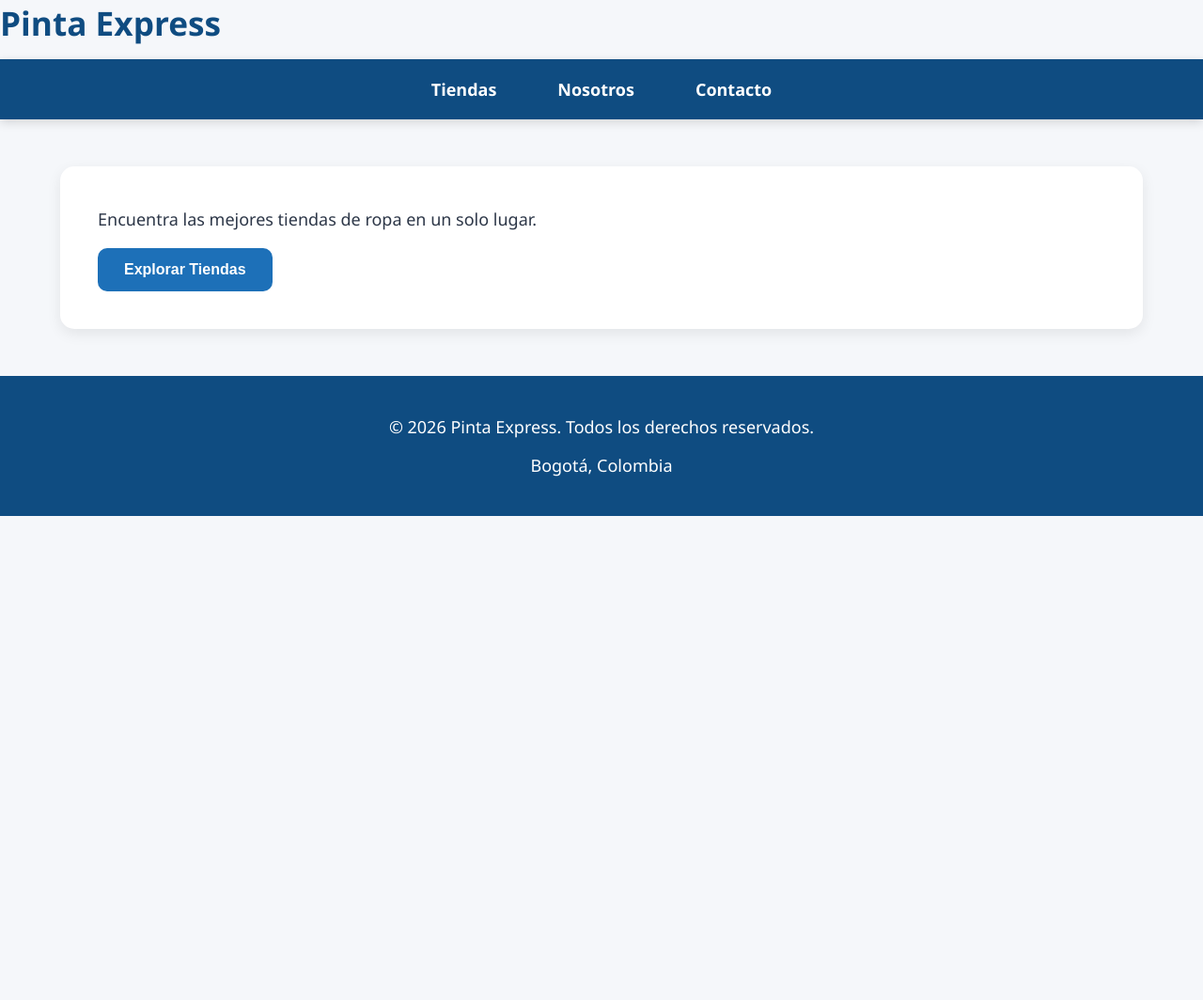
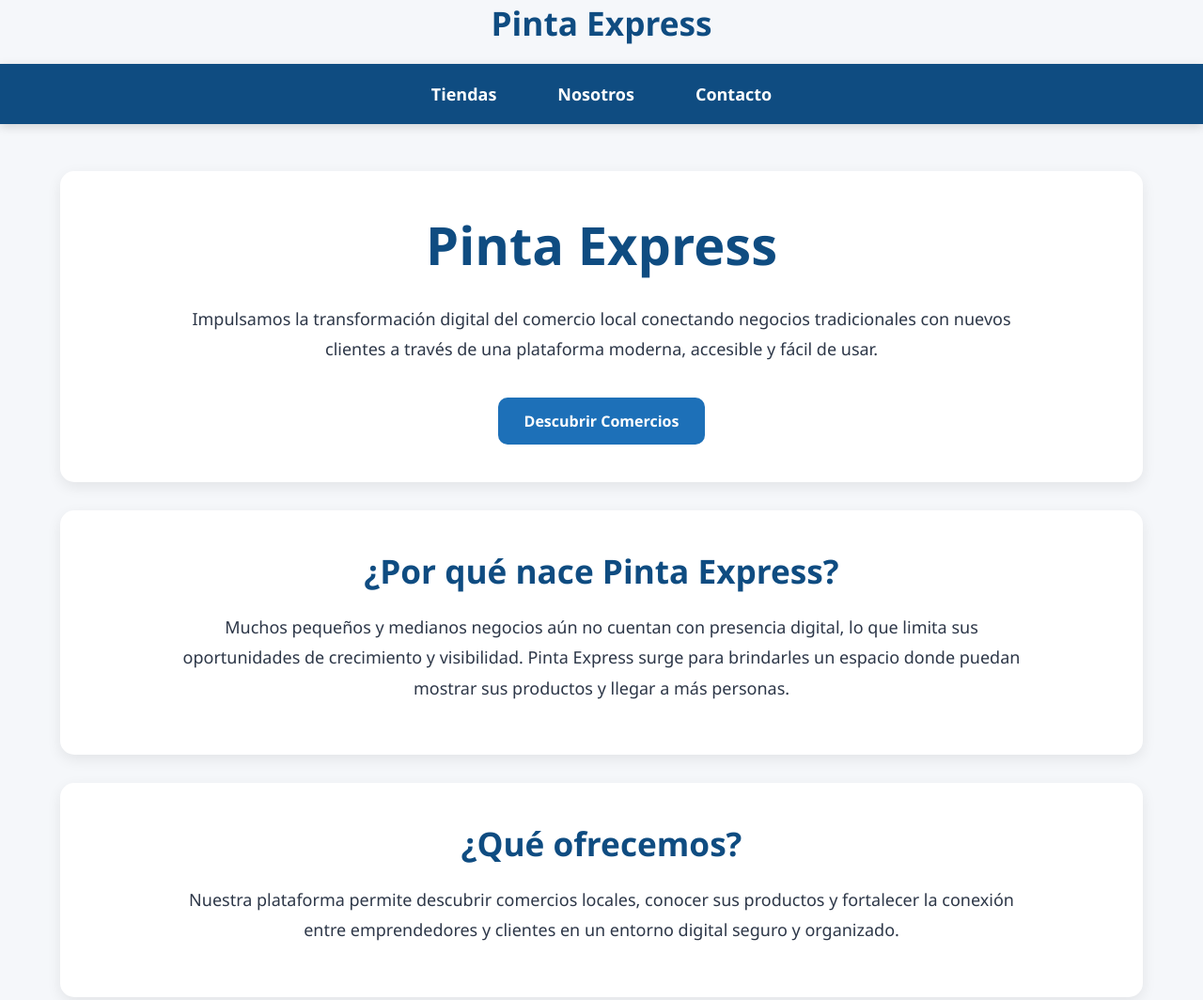
Before and after one commit to Jarbe-12/Pinta-Express, a plain HTML site: page index.html in a window 1280 px wide. Shown: the top 1064 px of the page at 94% size. Before the commit the page ends 800 px from the top, so only its background shows below. Drawn offline with Linux system fonts and the light colour scheme.

Commit message:
Desarrollo contenido pagina de inicio

```diff
--- a/css/styles.css
+++ b/css/styles.css
@@ -55,19 +55,21 @@ h1{
     text-align: center;
     font-size: 3.5rem;
     color: #0f4c81;
+    margin-bottom: 25px;
+}
+
+h2{
+    text-align: center;
+    font-size: 2.2rem;
+    color: #0f4c81;
     margin-bottom: 20px;
 }
 
-h2{
-    font-size: 2.2rem;
+h3{
+    text-align: center;
+    font-size: 1.5rem;
     color: #0f4c81;
     margin-bottom: 15px;
-}
-
-h3{
-    font-size: 1.5rem;
-    color: #0f4c81;
-    margin-bottom: 10px;
 }
 
 p{
@@ -82,16 +84,13 @@ button,
     background-color: #1d70b8;
     color: white;
     text-decoration: none;
-    border: none;
     padding: 14px 28px;
     border-radius: 10px;
-    font-size: 16px;
     font-weight: 600;
-    cursor: pointer;
+    margin-top: 20px;
     transition: 0.3s;
 }
 
-button:hover,
 .btn:hover{
     background-color: #0f4c81;
     transform: translateY(-2px);
@@ -116,3 +115,16 @@ footer p{
     margin: 8px 0;
     color: white;
 }
+section{
+    background-color: white;
+    padding: 40px;
+    margin-bottom: 30px;
+    border-radius: 15px;
+    box-shadow: 0 5px 15px rgba(0,0,0,0.08);
+    text-align: center;
+}
+
+section p{
+    max-width: 900px;
+    margin: 15px auto;
+}
--- a/index.html
+++ b/index.html
@@ -21,13 +21,40 @@
     </header>
 
    <main>
+
     <section>
+        <h1>Pinta Express</h1>
+
         <p>
-                Encuentra las mejores tiendas de ropa en un solo lugar.
+            Impulsamos la transformación digital del comercio local conectando
+            negocios tradicionales con nuevos clientes a través de una plataforma
+            moderna, accesible y fácil de usar.
         </p>
 
-            <button>Explorar Tiendas</button>
+        <a href="tiendas.html" class="btn">Descubrir Comercios</a>
     </section>
+
+    <section>
+        <h2>¿Por qué nace Pinta Express?</h2>
+
+        <p>
+            Muchos pequeños y medianos negocios aún no cuentan con presencia
+            digital, lo que limita sus oportunidades de crecimiento y visibilidad.
+            Pinta Express surge para brindarles un espacio donde puedan mostrar
+            sus productos y llegar a más personas.
+        </p>
+    </section>
+
+    <section>
+        <h2>¿Qué ofrecemos?</h2>
+
+        <p>
+            Nuestra plataforma permite descubrir comercios locales, conocer sus
+            productos y fortalecer la conexión entre emprendedores y clientes en
+            un entorno digital seguro y organizado.
+        </p>
+    </section>
+
 </main>
 
     <footer>
```
Lines whose indentation alone changed are shown as unchanged.
